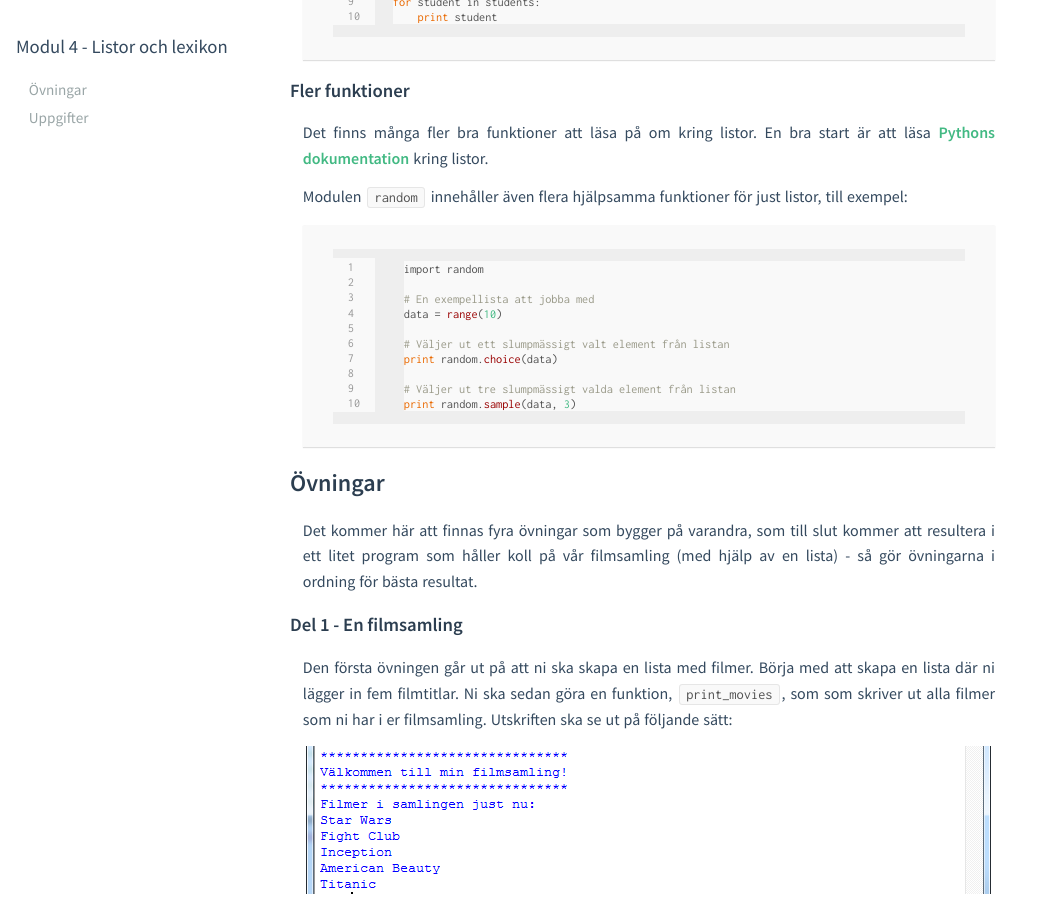
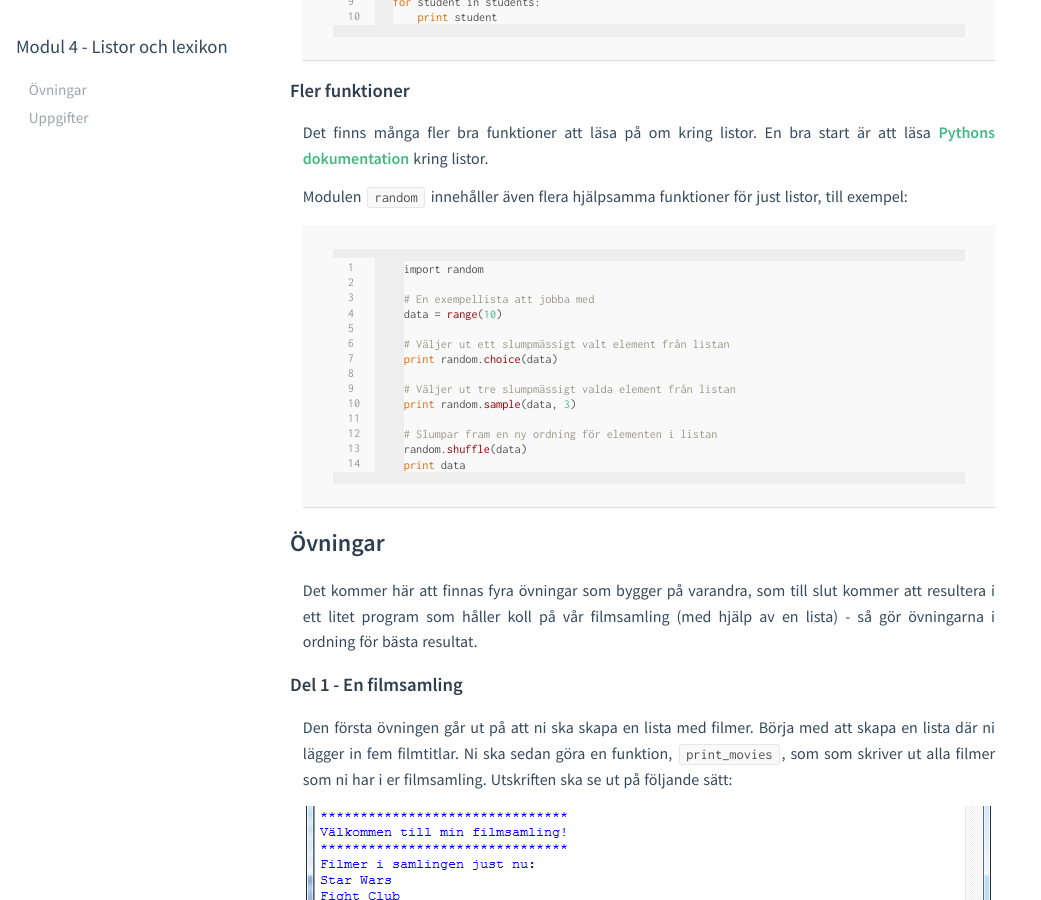
Before and after one commit to mau-dvmt/ia-python, a Jekyll site: the page built from modules/m4/exercises/L01.md, in a window 1280 px wide and 900 px high, scrolled down 3339 px. Shown: the whole window, without its empty margins (0-1041 px from the left). Built offline with Jekyll 4.4.1, drawn with Linux system fonts in a browser that asks for light colours.

Commit message:
Examples++

```diff
--- a/modules/m4/exercises/L01.md
+++ b/modules/m4/exercises/L01.md
@@ -161,6 +161,10 @@ print random.choice(data)
 
 # Väljer ut tre slumpmässigt valda element från listan
 print random.sample(data, 3)
+
+# Slumpar fram en ny ordning för elementen i listan
+random.shuffle(data)
+print data
 {% endhighlight %}
 
 ## Övningar
```
